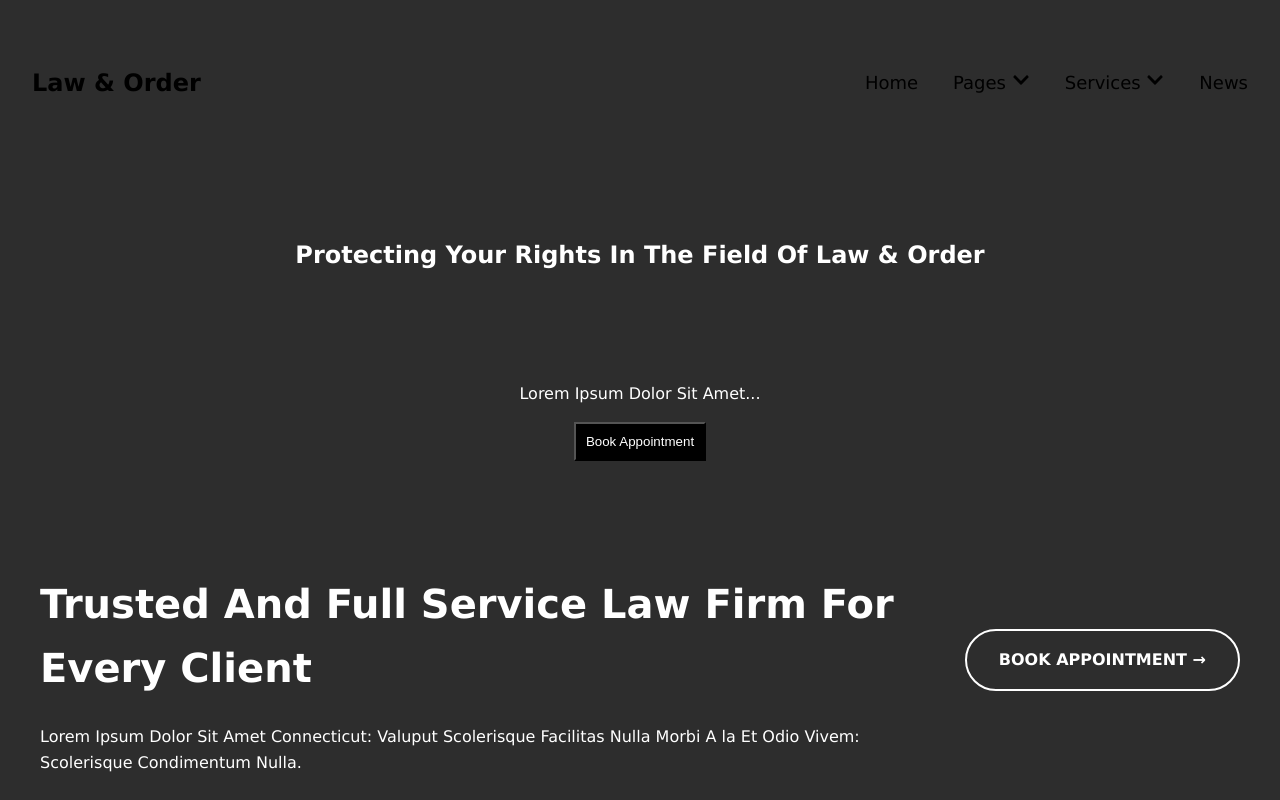
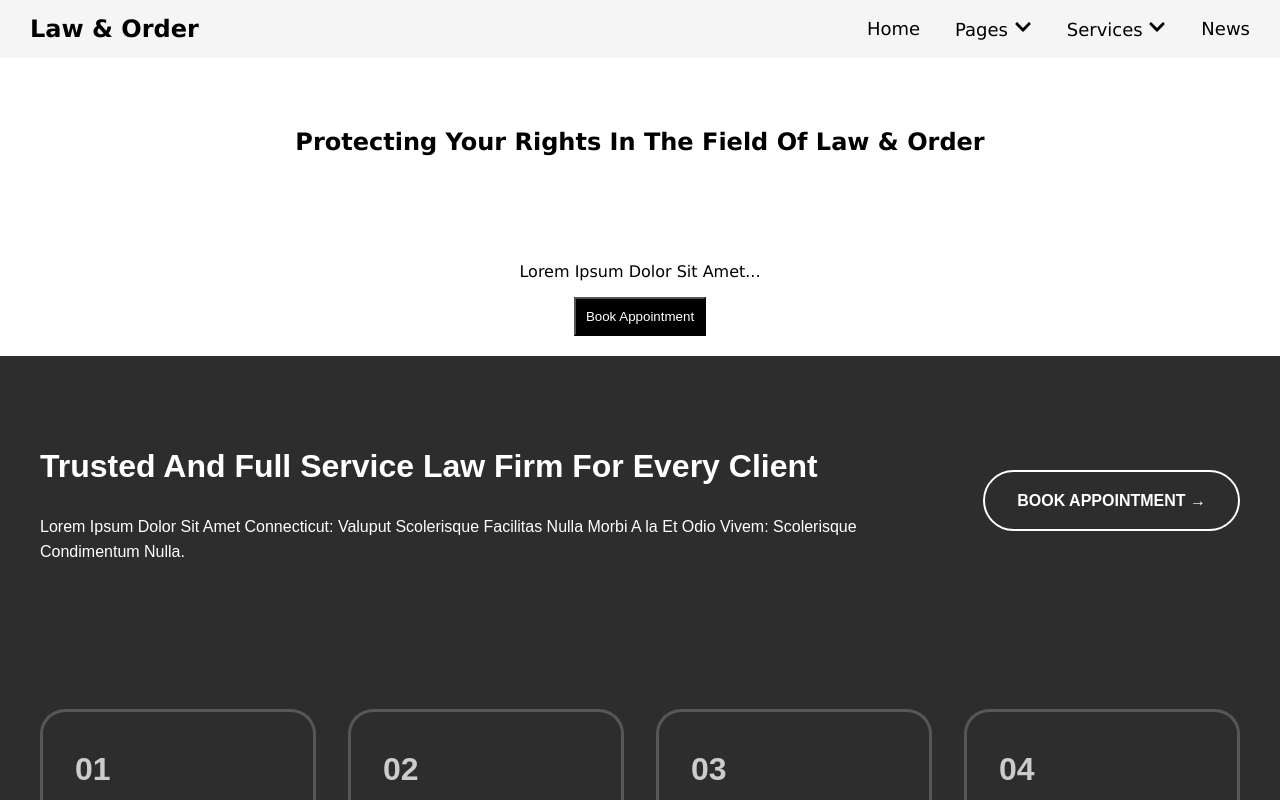
Before and after one commit to MdZaheen/Lawer-portfolio, a Next.js app: page / in a window 1280 px wide. Shown: the top 800 px of the page. Built offline with nearby package versions, Linux system fonts and the light colour scheme.

Commit message:
fixed the css prob

```diff
--- a/components/TrustedLawFirm.js
+++ b/components/TrustedLawFirm.js
@@ -3,7 +3,8 @@ import "../public/styles/TrustedLawFirm.css";
 const TrustedLawFirm = () => {
     return (
         <>
-    <header className="header">
+            <div className="main">
+                <header className="headert">
                     <div className="header-content">
                         <div className="header-main">
                             <h1>Trusted And Full Service
@@ -14,7 +15,6 @@ const TrustedLawFirm = () => {
                         <a href="#" className="cta-button">BOOK APPOINTMENT →</a>
                     </div>
                 </header>
-
                 <section className="features">
                     <div className="feature-box">
                         <div className="number">01</div>
@@ -40,6 +40,8 @@ const TrustedLawFirm = () => {
                         <p>Lorem Ipsum Dolor Sit Amet Connecticut: Sed Riusa Vivem Nunc Congus Nulla Penatibus Oct.</p>
                     </div>
                 </section>
+
+            </div>
         </>
     );
 };
--- a/public/styles/TrustedLawFirm.css
+++ b/public/styles/TrustedLawFirm.css
@@ -1,13 +1,21 @@
-body {
+/* body {
     font-family: Arial, sans-serif;
     line-height: 1.6;
     margin: 0;
     padding: 0;
-    background-color: #2d2d2d; /* Blackish-grey background */
+    background-color: #2d2d2d;
+    color: #ffffff;
+} */
+.main{
+    font-family: Arial, sans-serif;
+    line-height: 1.6;
+    margin: 0;
+    padding: 0;
+    background-color: #2d2d2d;
     color: #ffffff;
 }
 
-.header {
+.headert {
     padding: 4rem 2rem;
     background-color: #2d2d2d;
 }
```
Lines whose indentation alone changed are shown as unchanged.
